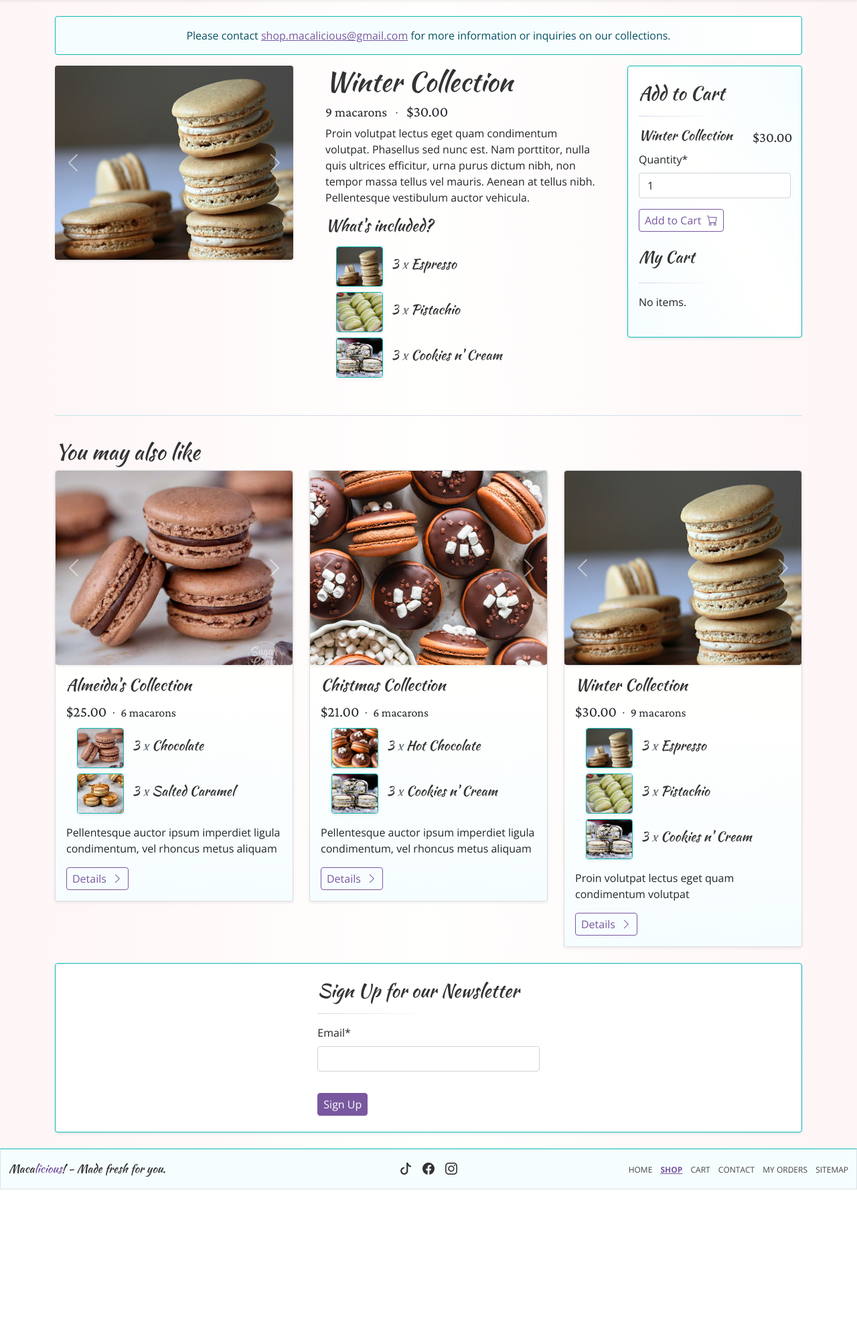
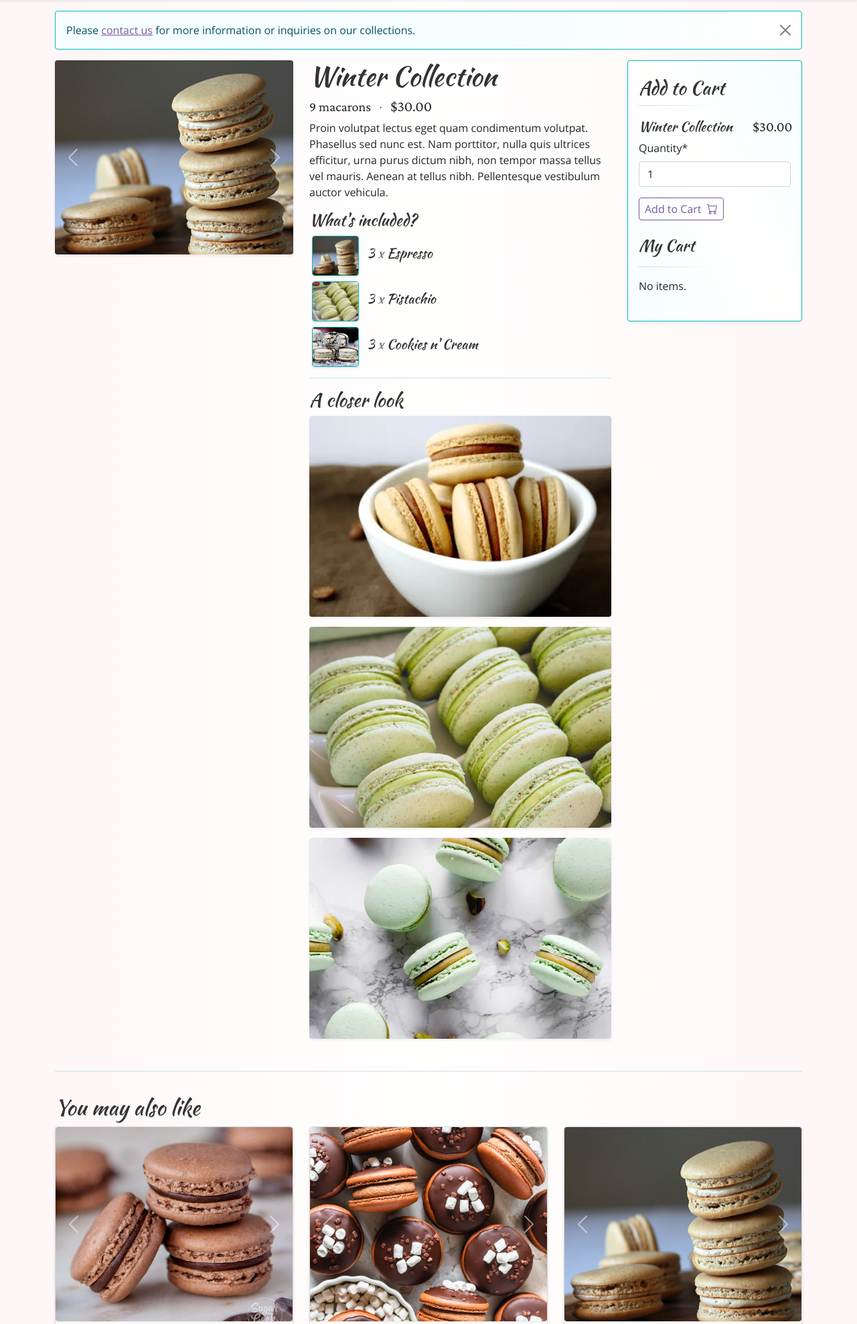
Before and after one commit to Elmer-Almeida/macalicious, a Django app: a page that uses templates/partials/messages.html in a window 1280 px wide. Shown: the part 65-2042 px from the top of the page at 67% size. Before the commit the page ends 1841 px from the top, so only its background shows below. Run offline with Django 3.2, Linux system fonts and the light colour scheme; data comes from the database, SQL or seed files in the repository; both versions use the stored data as it was after the commit; some libraries are stand-ins or nearby versions.

Commit message:
updated detail pages, collection disclaimer, added gallery to detail page, added dismissible alerts

```diff
--- a/cart/templates/partials/cart_sidebar.html
+++ b/cart/templates/partials/cart_sidebar.html
@@ -1,16 +1,16 @@
-<div class="px-3 py-4 rounded shadow-sm border sticky-top add-to-cart-sidebar border-tiffany"
-     style="background-color: #f8f9fa; top:30px">
+<div class="px-3 py-4 rounded shadow-sm border sticky-top add-to-cart-sidebar border-tiffany top-80"
+     style="background-color: #f8f9fa;">
 
     <h3>Add to Cart</h3>
-    <hr>
+    <hr class="mt-2 mb-3">
 
     {% if item_name and item_price %}
 
         <div class="d-flex justify-content-between align-items-center">
             <div class="col-8">
-            <h5>{{ item_name }}</h5>
+                <h5 class="mb-0">{{ item_name }}</h5>
             </div>
-            <div class="col-3">
+            <div class="col-3 text-end">
                 <span class="price" style="font-size:21px;">{{ item_price }}</span>
             </div>
         </div>
@@ -30,7 +30,7 @@
     <br>
 
     <div class="d-flex justify-content-between">
-        <h4>My Cart</h4>
+        <h4 class="mb-0">My Cart</h4>
         {% if number_of_items %}
             <div class="d-flex align-items-center text-muted">
                 <small class="price" style="font-size:18px;">
@@ -51,30 +51,32 @@
                         <img src="{{ item.content_object.get_featured_image.picture.url }}"
                              alt="{{ item.content_object.get_featured_image.alt_text }}"
                              title="{{ item.content_object.get_featured_image.alt_text }}"
-                             class="rounded shadow"
-                             width="60%">
+                             class="rounded shadow border-tiffany">
                     </div>
-                {% else %}
-                    <p>No image</p>
                 {% endif %}
+                <div class="p-0">
                     {% include 'partials/remove_from_cart.html' with item_slug=item.slug item_name=item.content_object.get_name %}
                 </div>
-            <div class="align-self-start mt-3">
+            </div>
+            <div class="align-self-start mt-2">
                 <div class="d-flex justify-content-between align-items-center">
-                    <h5 style="margin-bottom:0;">{{ item.content_object.get_name }} <small
+                    <div class="col-8">
+                        <h5 class="mb-0">{{ item.content_object.get_name }} <small
                                 class="text-muted">x {{ item.quantity }}</small></h5>
+                    </div>
+                    <div class="col-3 text-end">
                         <span class="price" style="font-size:22px;">{{ item.display_total }}</span>
                     </div>
                 </div>
+            </div>
             {% if not forloop.last %}
-                <hr>
+                <hr class="regular mt-2">
             {% endif %}
         {% endfor %}
-        <hr>
+        <hr class="regular mt-2">
         <div class="d-flex flex-column align-items-end">
-            <p class="text-muted">Sales tax may be applied at checkout.</p>
             <div class="mt-0 d-flex align-items-center">
-                <h4 style="margin-bottom:0;">Total: </h4> &nbsp;&nbsp;&nbsp;
+                <h4 class="mb-0">Total: </h4> &nbsp;&nbsp;&nbsp;
                 <span class="price" style="font-size:24px;">{{ cart.display_total }}</span>
             </div>
         </div>
--- a/cart/templates/partials/remove_from_cart.html
+++ b/cart/templates/partials/remove_from_cart.html
@@ -6,6 +6,6 @@
     {# trigger close button link to act like a submit button #}
     <a href="javascript:{}" onclick="document.getElementById('remove_from_cart_form').submit(); return false;"
        data-bs-toggle="tooltip" data-bs-placement="bottom" title="Remove {{ item_name }}">
-        <i class='bi bi-x delicious-red' style='font-size:24px;'></i>
+        <i class='bi bi-x delicious-red' style='font-size:30px;'></i>
     </a>
 </form>
--- /dev/null
+++ b/shop/templates/partials/collection_disclaimer.html
@@ -0,0 +1,7 @@
+<div class="alert alert-info {% if not detail_page %}mt-2{% endif %} alert-dismissible fade show">
+    Please <a href="mailto:shop.macalicious@gmail.com" data-bs-toggle="tooltip"
+                      data-bs-placement="bottom" class="email-link"
+                      title="Email Macalicious">contact us</a> for more information or
+    inquiries on our collections.
+    <button type="button" class="btn-close" data-bs-dismiss="alert" aria-label="Close"></button>
+</div>
--- a/shop/templates/partials/collection_macarons.html
+++ b/shop/templates/partials/collection_macarons.html
@@ -1,6 +1,6 @@
-<div class="px-3">
+<div class="px-1">
     {% for item in collection_macarons %}
-        <li class="my-2" style="list-style-type: none;">
+        <li class="my-2" style="list-style-type:none;">
             <div class="d-flex align-items-center collection-macaron-item">
                 <img src="{{ item.macaron.images.featured.picture.url }}"
                      alt="{{ item.macaron.images.featured.alt_text }}"
--- a/shop/templates/partials/collection_results.html
+++ b/shop/templates/partials/collection_results.html
@@ -6,14 +6,14 @@
 
         <div style="transform: rotate(0)">
             <div class="card-body">
-                <h4 class="card-title">{{ collection.name }}</h4>
-                <p class="card-text mb-2">{{ collection.display_total }}
+                <h4 class="card-title mb-1">{{ collection.name }}</h4>
+                <p class="card-text mb-1 px-1">{{ collection.display_total }}
                     &nbsp;&middot;&nbsp;
                     <span class="price"
-                          style="font-size:18px;">{{ collection.get_quantity_each_collection }} macarons</span>
+                          style="font-size:18px;">{{ collection.get_macaron_count }} macarons</span>
                 </p>
                 {% include 'partials/collection_macarons.html' with collection_macarons=collection.macarons.all %}
-                <p class="card-text mt-3">{{ collection.get_short_description }}</p>
+                <p class="card-text text-black my-2 px-1">{{ collection.get_short_description }}</p>
                 <a href="{% url 'shop:collection_detail' collection.slug %}"
                    class="btn btn-outline-primary stretched-link mt-0">Details &nbsp;<i
                         class="bi bi-chevron-right"></i></a>
--- a/shop/templates/partials/images_carousel.html
+++ b/shop/templates/partials/images_carousel.html
@@ -1,15 +1,14 @@
-<div id="carousel-{% if set %}{{ set.slug }}{% elif collection %}{{ collection.slug }}{% elif cart %}{{ item.content_object.slug }}{% endif %}"
-     class="carousel slide" data-bs-touch="true" data-bs-interval="false">
+<div id="carousel{% if set %}-{{ set.slug }}{% elif collection %}{{ collection.slug }}{% elif cart %}{{ item.content_object.slug }}{% endif %}"
+     class="carousel slide {% if detail_page %}sticky-top top-80{% endif %}" data-bs-touch="true" data-bs-interval="true">
     <div class="carousel-inner rounded shadow-sm" role="listbox">
 
         {% for image in images %}
 
-            <div class="carousel-item {% if forloop.first %}active{% endif %}">
+            <div class="carousel-item {% if forloop.first %}active{% endif %}" data-bs-interval="5000">
 
                 <img src="{{ image.picture.url }}" alt="{{ image.alt_text }}"
                      title="{{ image.alt_text }}"
                      class="d-block w-100">
-{#                     class="d-block w-100 {% if not detail_page %}border-bottom-tiffany{% else %}border-tiffany{% endif %}">#}
 
             </div>
 
@@ -18,13 +17,13 @@
     </div>
     {{ image }}
     <button class="carousel-control-prev" type="button"
-            data-bs-target="#carousel-{% if set %}{{ set.slug }}{% elif collection %}{{ collection.slug }}{% elif cart %}{{ item.content_object.slug }}{% endif %}"
+            data-bs-target="#carousel{% if set %}-{{ set.slug }}{% elif collection %}{{ collection.slug }}{% elif cart %}{{ item.content_object.slug }}{% endif %}"
             data-bs-slide="prev">
         <span class="carousel-control-prev-icon" aria-hidden="true"></span>
         <span class="visually-hidden">Previous</span>
     </button>
     <button class="carousel-control-next" type="button"
-            data-bs-target="#carousel-{% if set %}{{ set.slug }}{% elif collection %}{{ collection.slug }}{% elif cart %}{{ item.content_object.slug }}{% endif %}"
+            data-bs-target="#carousel{% if set %}-{{ set.slug }}{% elif collection %}{{ collection.slug }}{% elif cart %}{{ item.content_object.slug }}{% endif %}"
             data-bs-slide="next">
         <span class="carousel-control-next-icon" aria-hidden="true"></span>
         <span class="visually-hidden">Next</span>
--- a/shop/templates/partials/set_results.html
+++ b/shop/templates/partials/set_results.html
@@ -10,11 +10,11 @@
 {#             class="rounded-top shadow-sm">#}
 
         <div class="card-body" style="transform: rotate(0);">
-            <h4 class="card-title">{{ set.macaron.name }}</h4>
-            <p class="card-text mb-1">{{ set.display_total }}
+            <h4 class="card-title mb-1">{{ set.macaron.name }}</h4>
+            <p class="card-text mb-1 px-1">{{ set.display_total }}
                 &nbsp;&middot;&nbsp;
                 <span class="price" style="font-size:18px;">{{ set.quantity }} per box</span></p>
-            <p class="card-text">{{ set.macaron.description|truncatewords:30 }}</p>
+            <p class="card-text text-black px-1 mb-2">{{ set.macaron.description|truncatewords:30 }}</p>
             <a href="{% url 'shop:set_detail' set.slug %}" class="btn btn-outline-primary stretched-link">Details &nbsp;<i
                     class="bi bi-chevron-right"></i></a>
         </div>
--- a/shop/templates/shop/collection_detail.html
+++ b/shop/templates/shop/collection_detail.html
@@ -11,37 +11,19 @@
         <div class="row justify-content-md-center">
             <div class="col-md-12 col-sm-12 col-xs-12">
 
-                <div class="alert alert-info mt-2 text-center">
-                    Please contact <a href="mailto:shop.macalicious@gmail.com" data-bs-toggle="tooltip"
-                                      data-bs-placement="bottom" class="email-link"
-                                      title="Email Macalicious">shop.macalicious@gmail.com</a> for more information or
-                    inquiries on our collections.
-                </div>
+                {% include 'partials/collection_disclaimer.html' with detail_page=True %}
 
                 <div class="row justify-content-md-between">
                     <div class="col-md-4 col-sm-12 col-xs-12">
-
-                        {#                        {% if macaron_collection.images.featured %}#}
-                        {##}
-                        {#                            <img src="{{ macaron_collection.images.featured.picture.url }}"#}
-                        {#                                 alt="{{ macaron_collection.images.featured.alt_text }}"#}
-                        {#                                 class="rounded shadow"#}
-                        {#                                 width="100%">#}
-                        {##}
-                        {#                        {% endif %}#}
-                        {##}
-                        {#                        <hr class="regular">#}
-
                         {% include 'partials/images_carousel.html' with images=macaron_collection.images.all detail_page=True %}
                     </div>
 
                     <div class="col-md-5 col-sm-12 col-xs-12 mt-3 mt-md-0">
 
-                        <div class="container">
-
                         <h1 class="mb-1">{{ macaron_collection.name }}</h1>
 
-                            <span class="price" style="font-size:20px;">{{ macaron_collection.get_macaron_count }} macarons</span>
+                        <span class="price"
+                              style="font-size:20px;">{{ macaron_collection.get_macaron_count }} macarons</span>
                         &nbsp;&nbsp;&middot;&nbsp;&nbsp;
                         {{ macaron_collection.display_total }}
 
@@ -49,7 +31,7 @@
 
                         {% if macaron_collection.macarons.all %}
 
-                                <h4 class="mb-3">What's included?</h4>
+                            <h4 class="mb-2">What's included?</h4>
                             {% include 'partials/collection_macarons.html' with collection_macarons=macaron_collection.macarons.all %}
 
                         {% else %}
@@ -58,7 +40,23 @@
 
                         {% endif %}
 
+                        {% if macaron_collection.images.gallery %}
+                            <hr class="regular">
+
+                            <div class="detail-images-gallery">
+
+                                <h3 class="mb-0">A closer look</h3>
+
+                                {% for image in macaron_collection.images.gallery %}
+                                    {# only display 3 of the gallery images #}
+                                    {% if forloop.counter0 < 3 %}
+                                        <img src="{{ image.picture.url }}" alt="{{ image.alt_text }}" width="100%"
+                                             class="rounded shadow-sm">
+                                    {% endif %}
+                                {% endfor %}
+
                             </div>
+                        {% endif %}
 
                     </div>
 
--- a/static/static_dirs/css/main.css
+++ b/static/static_dirs/css/main.css
@@ -65,12 +65,16 @@ hr.regular {
     font-family: 'Kaushan Script', cursive !important;
 }
 
+.top-80 {
+    top: 80px;
+}
+
 .alert-info {
-background: rgb(246,253,255);
-background: -moz-linear-gradient(90deg, rgba(246,253,255,1) 40%, rgba(246,253,255,1) 60%, rgba(255,255,254,1) 100%);
-background: -webkit-linear-gradient(90deg, rgba(246,253,255,1) 40%, rgba(246,253,255,1) 60%, rgba(255,255,254,1) 100%);
-background: linear-gradient(90deg, rgba(246,253,255,1) 40%, rgba(246,253,255,1) 60%, rgba(255,255,254,1) 100%);
-filter: progid:DXImageTransform.Microsoft.gradient(startColorstr="#f6fdff",endColorstr="#fffffe",GradientType=1);
+    background: rgb(246, 253, 255);
+    background: -moz-linear-gradient(90deg, rgba(246, 253, 255, 1) 40%, rgba(246, 253, 255, 1) 60%, rgba(255, 255, 254, 1) 100%);
+    background: -webkit-linear-gradient(90deg, rgba(246, 253, 255, 1) 40%, rgba(246, 253, 255, 1) 60%, rgba(255, 255, 254, 1) 100%);
+    background: linear-gradient(90deg, rgba(246, 253, 255, 1) 40%, rgba(246, 253, 255, 1) 60%, rgba(255, 255, 254, 1) 100%);
+    filter: progid:DXImageTransform.Microsoft.gradient(startColorstr="#f6fdff", endColorstr="#fffffe", GradientType=1);
     border: 1px solid #0ABAB5 !important;
 }
 
@@ -226,6 +230,10 @@ select option:checked {
     -webkit-appearance: none !important;
 }
 
+.btn-outline-secondary {
+    padding: 4px 8px;
+}
+
 a.email-link {
     text-decoration: underline;
     color: #79589f;
@@ -233,14 +241,23 @@ a.email-link {
 
 .card {
     background: rgb(255, 255, 254);
-    background: -moz-linear-gradient(180deg, rgba(255, 255, 254, 1) 50%, rgba(246, 253, 255, 1) 100%);
-    background: -webkit-linear-gradient(180deg, rgba(255, 255, 254, 1) 50%, rgba(246, 253, 255, 1) 100%);
-    background: linear-gradient(180deg, rgba(255, 255, 254, 1) 50%, rgba(246, 253, 255, 1) 100%);
+    background: -moz-linear-gradient(180deg, rgba(255, 255, 254, 1) 50%, rgba(246, 253, 255, 1) 80%, rgba(246, 253, 255, 1) 100%);
+    background: -webkit-linear-gradient(180deg, rgba(255, 255, 254, 1) 50%, rgba(246, 253, 255, 1) 80%, rgba(246, 253, 255, 1) 100%);
+    background: linear-gradient(180deg, rgba(255, 255, 254, 1) 50%, rgba(246, 253, 255, 1) 80%, rgba(246, 253, 255, 1) 100%);
     filter: progid:DXImageTransform.Microsoft.gradient(startColorstr="#fffffe", endColorstr="#f6fdff", GradientType=1);
 }
 
 .card-header, .card-footer {
     background-color: #f6fdff !important;
+}
+
+.text-black {
+    color: #000000 !important;
+}
+
+.cart_sidebar_product_image img {
+    width: 100px !important;
+    height: 100px !important;
 }
 
 .collection-macaron-item img {
@@ -282,6 +299,16 @@ a.email-link {
     background: -webkit-linear-gradient(60deg, rgba(246, 253, 255, 1) 0%, rgba(255, 255, 254, 1) 50%, rgba(246, 253, 255, 1) 100%);
     background: linear-gradient(60deg, rgba(246, 253, 255, 1) 0%, rgba(255, 255, 254, 1) 50%, rgba(246, 253, 255, 1) 100%);
     filter: progid:DXImageTransform.Microsoft.gradient(startColorstr="#f6fdff", endColorstr="#f6fdff", GradientType=1);
+}
+
+.detail-images-gallery img {
+    margin-top: 15px;
+    width: 100%;
+    height: 300px;
+    object-fit: cover;
+}
+.detail-images-gallery img:first-of-type {
+    margin-top: 7px !important;
 }
 
 footer {
--- a/static/static_dirs/js/main.js
+++ b/static/static_dirs/js/main.js
@@ -1,3 +1,4 @@
+
 // trigger tooltips
 var tooltipTriggerList = [].slice.call(document.querySelectorAll('[data-bs-toggle="tooltip"]'))
 var tooltipList = tooltipTriggerList.map(function (tooltipTriggerEl) {
--- a/templates/partials/messages.html
+++ b/templates/partials/messages.html
@@ -1,7 +1,9 @@
 {% if messages %}
     {% for message in messages %}
-        <div class="alert alert-{% if message.tags == 'error' %}danger{% else %}{{ message.tags }}{% endif %} text-center" role="alert">
+        <div class="alert alert-{% if message.tags == 'error' %}danger{% else %}{{ message.tags }}{% endif %} text-center alert-dismissible fade show"
+             role="alert">
             {{ message }}
+            <button type="button" class="btn-close" data-bs-dismiss="alert" aria-label="Close"></button>
         </div>
     {% endfor %}
 {% endif %}
```
Also changed, not shown: cart/templates/partials/cart_results.html (+12 -10 lines), shop/models.py (+0 -7 lines), shop/templates/shop/set_detail.html (+16 -2 lines), shop/templates/shop/view.html (+1 -6 lines), templates/pages/landing.html (+1 -6 lines), db.sqlite3. Lines whose indentation alone changed are shown as unchanged.
